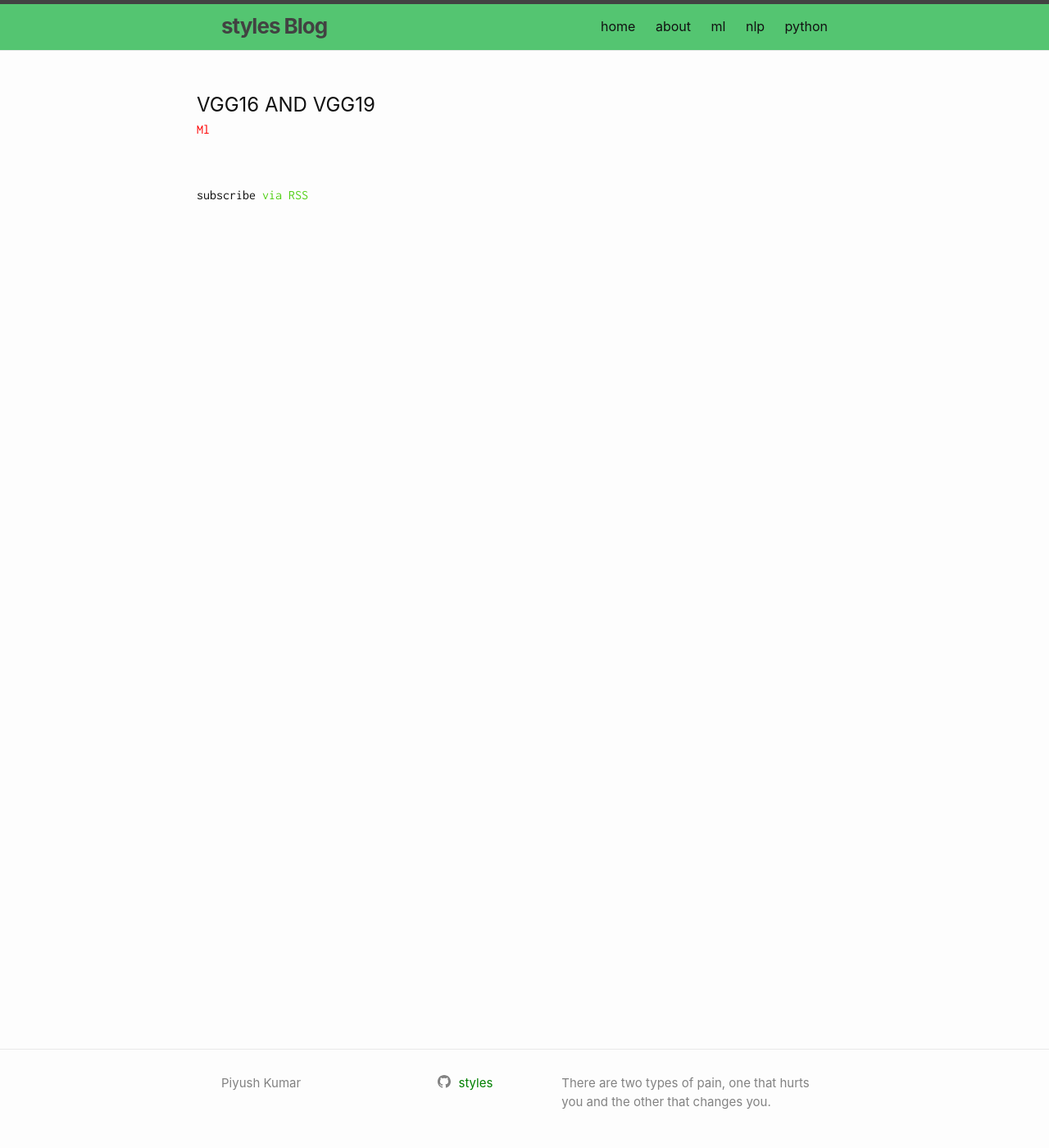
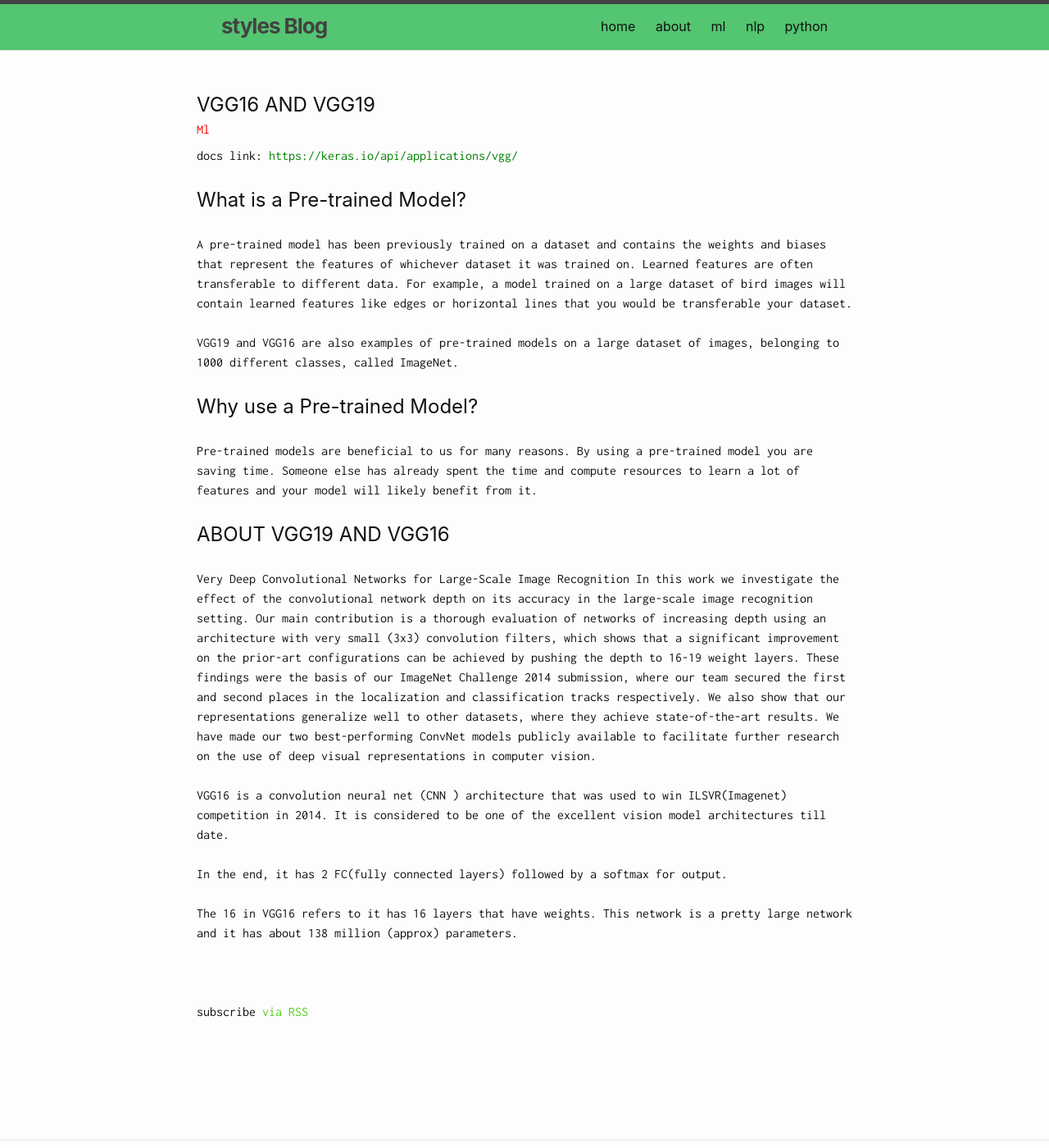
Before and after one commit to styles3544/Blog, a Jekyll site: the page built from _ml/2022-09-04-.md, in a window 1280 px wide and 1400 px high. Shown: the whole window at 82% size. Built offline with Jekyll 4.4.1, drawn with Linux system fonts in a browser that asks for light colours; comment, search, counter and statistics services are not loaded.

Commit message:
edited vgg16 and 19

```diff
--- a/_ml/2022-09-04-.md
+++ b/_ml/2022-09-04-.md
@@ -5,3 +5,28 @@ title: VGG16 AND VGG19
 categories:
 - ml
 ---
+
+docs link: [https://keras.io/api/applications/vgg/](https://keras.io/api/applications/vgg/)<br/><br/>
+
+## What is a Pre-trained Model?
+<br/>
+
+A pre-trained model has been previously trained on a dataset and contains the weights and biases that represent the features of whichever dataset it was trained on. Learned features are often transferable to different data. For example, a model trained on a large dataset of bird images will contain learned features like edges or horizontal lines that you would be transferable your dataset. <br/><br/>
+
+VGG19 and VGG16 are also examples of pre-trained models on a large dataset of images, belonging to 1000 different classes, called ImageNet.<br/><br/>
+
+
+## Why use a Pre-trained Model?
+<br/>
+Pre-trained models are beneficial to us for many reasons. By using a pre-trained model you are saving time. Someone else has already spent the time and compute resources to learn a lot of features and your model will likely benefit from it.<br/><br/>
+
+## ABOUT VGG19 AND VGG16
+<br/>
+Very Deep Convolutional Networks for Large-Scale Image Recognition In this work we investigate the effect of the convolutional network depth on its accuracy in the large-scale image recognition setting. Our main contribution is a thorough evaluation of networks of increasing depth using an architecture with very small (3x3) convolution filters, which shows that a significant improvement on the prior-art configurations can be achieved by pushing the depth to 16-19 weight layers. These findings were the basis of our ImageNet Challenge 2014 submission, where our team secured the first and second places in the localization and classification tracks respectively. We also show that our representations generalize well to other datasets, where they achieve state-of-the-art results. We have made our two best-performing ConvNet models publicly available to facilitate further research on the use of deep visual representations in computer vision.
+<br/><br/>
+
+VGG16 is a convolution neural net (CNN ) architecture that was used to win ILSVR(Imagenet) competition in 2014. It is considered to be one of the excellent vision model architectures till date.
+<br/><br/>
+In the end, it has 2 FC(fully connected layers) followed by a softmax for output.<br/><br/>
+
+The 16 in VGG16 refers to it has 16 layers that have weights. This network is a pretty large network and it has about 138 million (approx) parameters.<br/><br/>
```
Also changed, not shown: Gemfile.lock.
